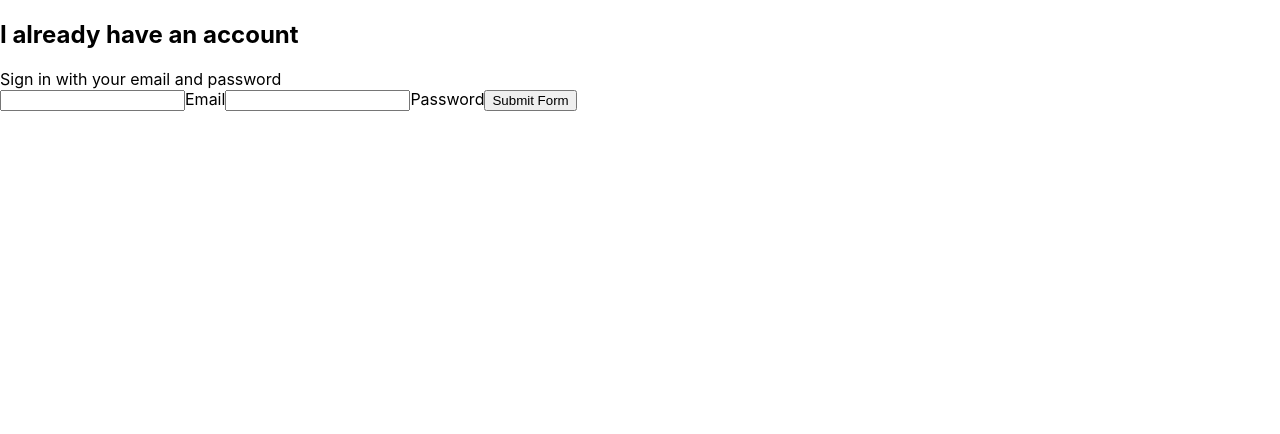
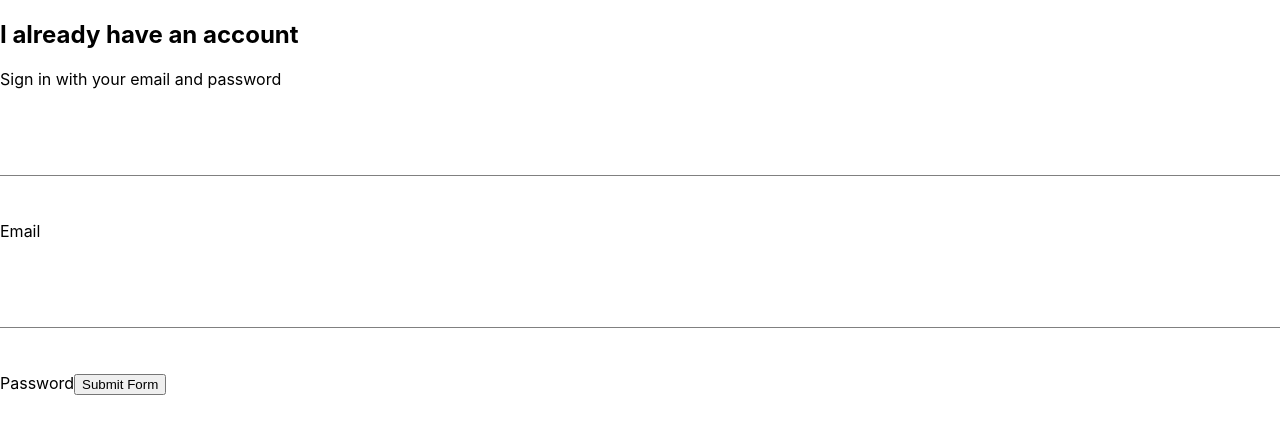
Before and after one commit to KKosana318/HTWHealthApp, a React (Create React App) app: page /signin in a window 1280 px wide. Shown: the top 434 px of the page. Built offline with nearby package versions, Linux system fonts and the light colour scheme.

Commit message:
Sign in page changes

```diff
--- a/package.json
+++ b/package.json
@@ -6,6 +6,7 @@
     "@testing-library/jest-dom": "^4.2.4",
     "@testing-library/react": "^9.5.0",
     "@testing-library/user-event": "^7.2.1",
+    "node-sass": "^4.14.1",
     "react": "^16.13.1",
     "react-dom": "^16.13.1",
     "react-router-dom": "^5.2.0",
--- /dev/null
+++ b/src/components/form-input/form-input.component.jsx
@@ -0,0 +1,21 @@
+import React from 'react';
+
+import './form-input.styles.css';
+
+const FormInput = ({handleChange, label, ...otherProps}) => (
+    <div className="group">
+        <input className='form-input' onChange={handleChange} {...otherProps}/>
+        {label ?(
+            <label
+                className={`${
+                    otherProps.value.length ? 'shrink' : ''
+                } form-input-label`}
+            >
+                {label}
+            </label>)
+            :null
+        }
+    </div>
+)
+
+export default FormInput;
--- /dev/null
+++ b/src/components/form-input/form-input.styles.css
@@ -0,0 +1,43 @@
+.group {
+    position: relative;
+    margin: 45px 0;
+}
+.group .form-input {
+    background: none;
+    background-color: white;
+    color: grey;
+    font-size: 18px;
+    padding: 10px 10px 10px 5px;
+    display: block;
+    width: 100%;
+    border: none;
+    border-radius: 0;
+    border-bottom: 1px solid grey;
+    margin: 25px 0;
+}
+.group .form-input:focus {
+    outline: none;
+}
+.group .form-input:focus ~ .form-input-label {
+    top: -14px;
+    font-size: 12px;
+    color: black;
+}
+.group input[type='password'] {
+    letter-spacing: 0.3em;
+}
+.group .form-input-label {
+    color: grey;
+    font-size: 16px;
+    font-weight: normal;
+    position: absolute;
+    pointer-events: none;
+    left: 5px;
+    top: 10px;
+    transition: 300ms ease all;
+}
+.group .form-input-label.shrink {
+    top: -14px;
+    font-size: 12px;
+    color: black;
+}
--- a/src/components/sign-in/sign-in.components.jsx
+++ b/src/components/sign-in/sign-in.components.jsx
@@ -1,4 +1,6 @@
 import React from 'react';
+
+import FormInput from '../form-input/form-input.component';
 
 import './sign-in.styles.js'
 
@@ -31,18 +33,18 @@
                 <span>Sign in with your email and password</span>
 
                 <form onSubmit={this.handleSubmit}>
-                    <input
+                    <FormInput
                     name="email"
                     type="email"
                     value={this.state.email}
-                    onChange={this.handleChange}
+                    handleChange={this.handleChange}
                     required />
                     <label>Email</label>
-                    <input
+                    <FormInput
                     name="password"
                     type="password"
-                    value={this.state.email}
-                    onChange={this.handleChange}
+                    value={this.state.password}
+                    handleChange={this.handleChange}
                     required />
                     <label>Password</label>
 
```
Also changed, not shown: src/pages/sign-in-and-sign-up-page/sign-in-page.component.jsx (deleted, +0 -7 lines), src/pages/sign-in-and-sign-up-page/sign-in-and-sign-up-page.styles.js (deleted), 1 other file (tests, documents, lock files or other folders).
